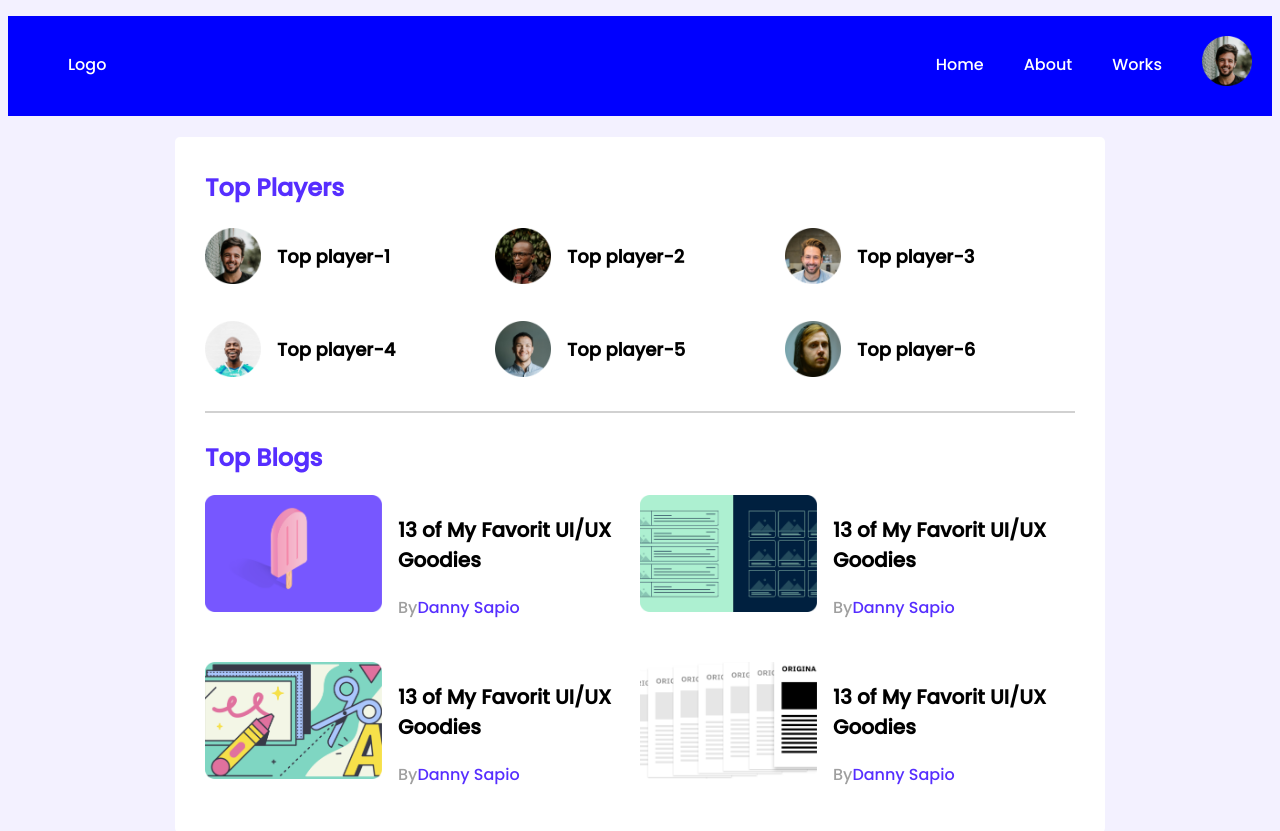
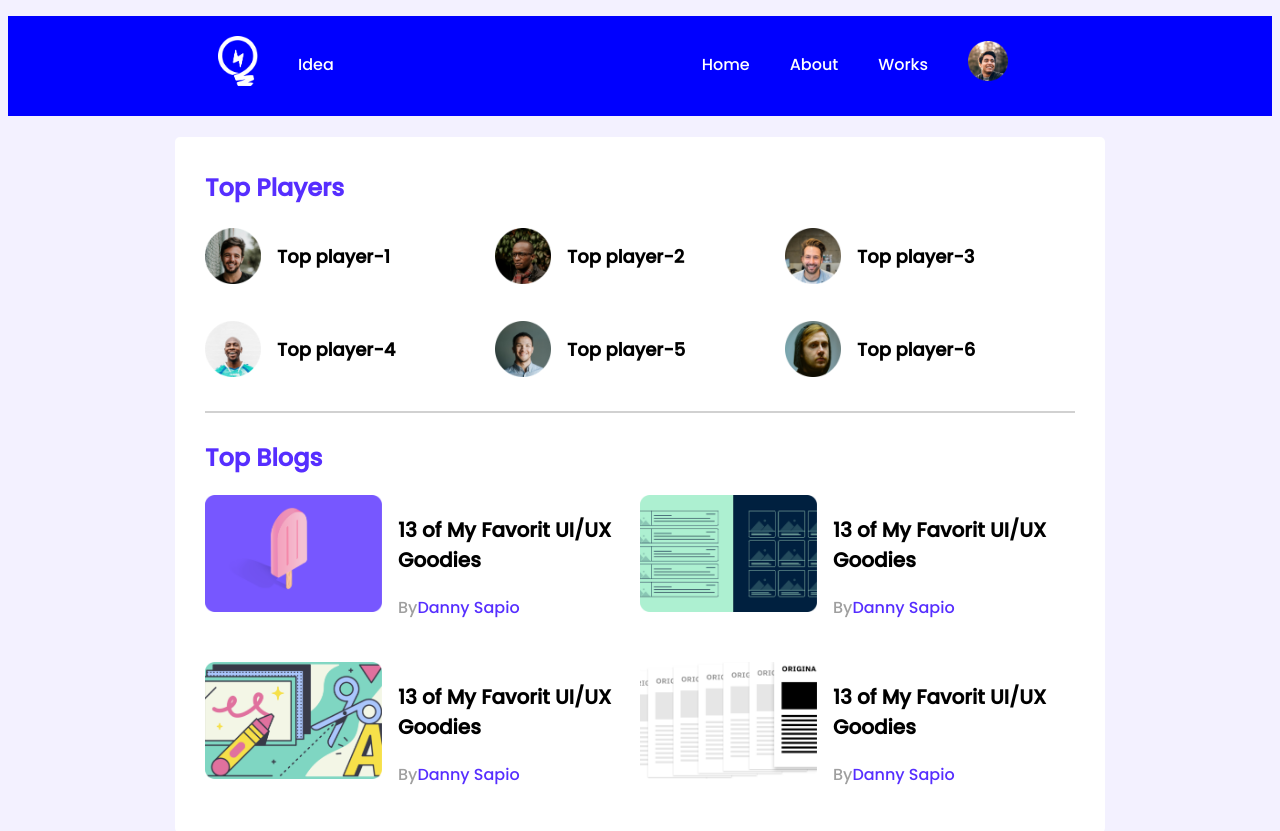
Before and after one commit to shahed5358/leader-board-css3, a plain HTML site: page index.html in a window 1280 px wide. Shown: the top 831 px of the page. Drawn offline with Linux system fonts and the light colour scheme.

Commit message:
nav design added

```diff
--- a/index.html
+++ b/index.html
@@ -18,14 +18,16 @@
         <nav>
             <ul class="nav-var">
                 <span class="nav-item">
-                    <li><a href="http://" target="_blank" rel="noopener noreferrer"><img src="" alt="">Logo</a></li>
+                    <li><a href="http://" target="_blank" rel="noopener noreferrer"><img src="images/icons/logo.png"
+                                alt=""></a></li>
+                    <li><a href="http://" target="_blank" rel="noopener noreferrer">Idea</a></li>
                 </span>
                 <span class="nav-item">
                     <li><a href="http://" target="_blank" rel="noopener noreferrer">Home</a></li>
                     <li><a href="http://" target="_blank" rel="noopener noreferrer">About</a></li>
                     <li><a href="http://" target="_blank" rel="noopener noreferrer">Works</a></li>
-                    <li><a href="http://" target="_blank" rel="noopener noreferrer"><img
-                                src="images/players/player-1.png" alt=""></a></li>
+                    <li><a href="http://" target="_blank" rel="noopener noreferrer"><img src="images/icons/profile.png"
+                                alt=""></a></li>
                 </span>
             </ul>
         </nav>
--- a/style.css
+++ b/style.css
@@ -10,6 +10,10 @@ body{
 header{
     background-color: blue;
     height: 100px;
+}
+nav{
+    width: 870px;
+    margin-left: 150px;
 }
 .nav-var{
     display: flex;
@@ -30,7 +34,7 @@ header{
     color:white;
 }
 .nav-item img{
-    width: 50px;
+    width: 40px;
 }
 main{
     display: flex;
@@ -172,9 +176,7 @@ footer{
  -----------------*/
  /* Mobile Phone */
  @media only screen and (max-width:688px) {
-     .nav-item{
 
-     }
      .container{
          width: 100%;
 
```
